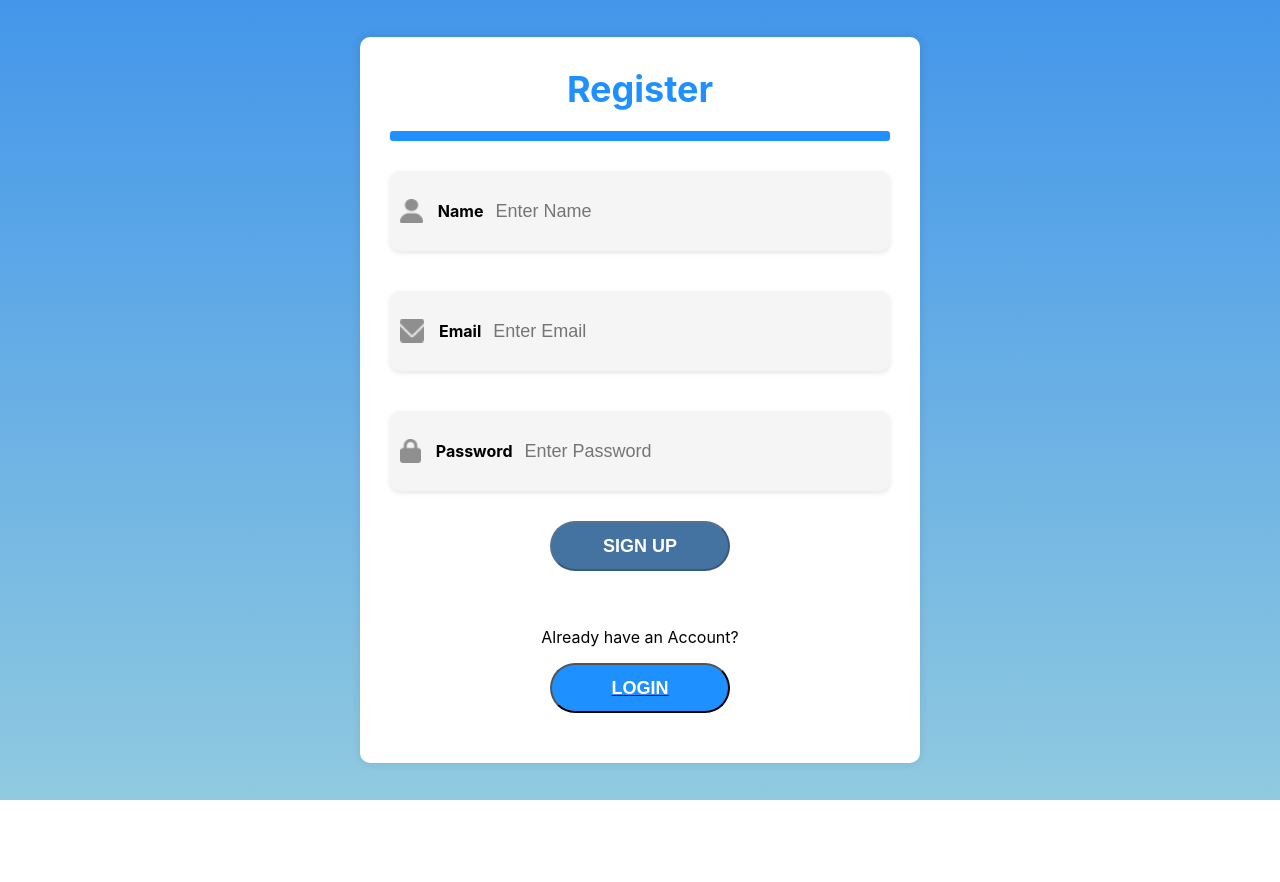
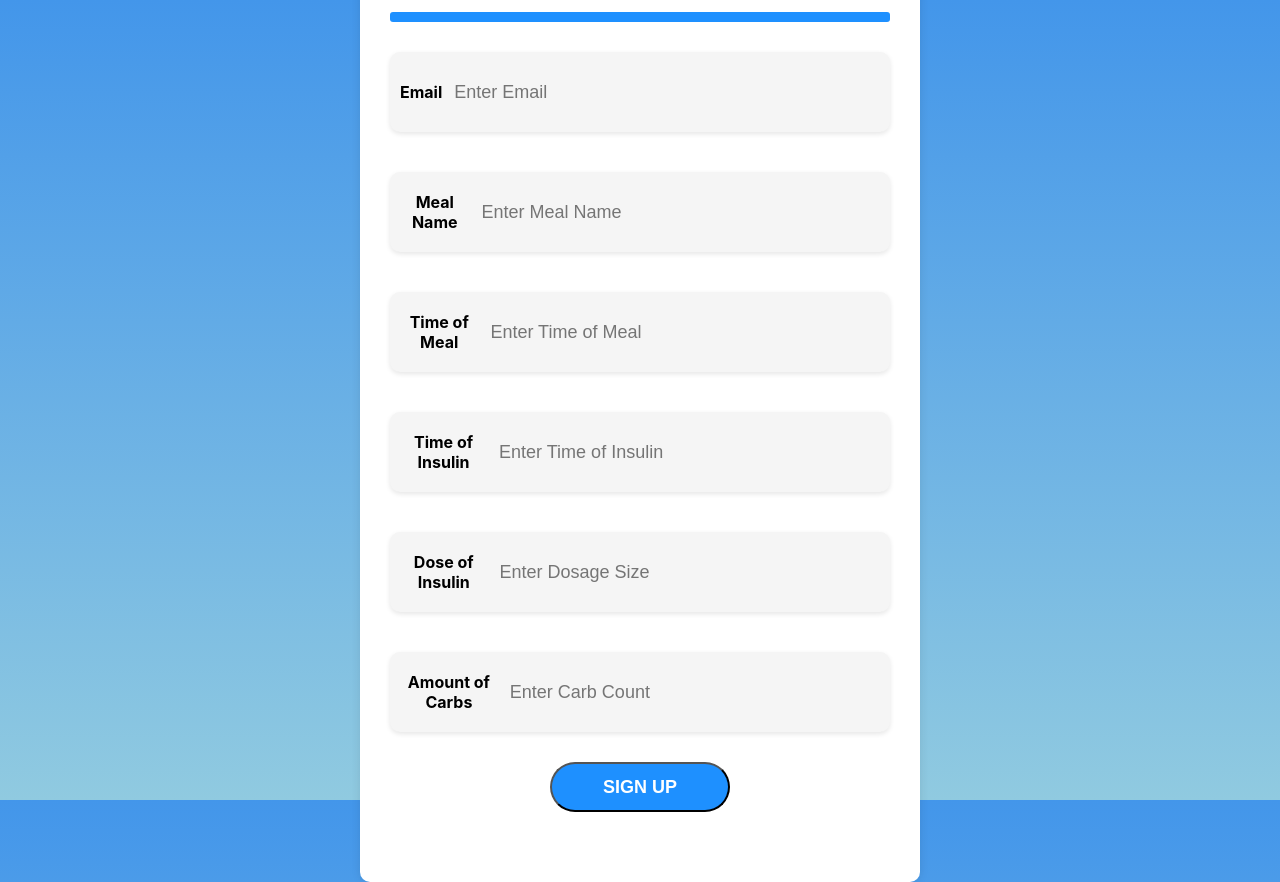
Before and after one commit to Criley71/mern5, a React (Create React App) app in the folder client/: page /home/survey in a window 1280 px wide. Before the commit the page ends 800 px from the top, so only its background shows below. Built offline with nearby package versions, Linux system fonts and the light colour scheme.

Commit message:
survey fix

```diff
--- a/client/src/Survey.js
+++ b/client/src/Survey.js
@@ -9,15 +9,16 @@ import './Login.css'
 function Survey() {
   const [name, setName] = useState('');
   const [email, setEmail] = useState('');
-    const [password, setPassword] = useState('');
-    const [nameError, setNameError] = useState(false);
-    const [emailError, setEmailError] = useState(false);
-    const [passError, setPassError] = useState(false)
+  const [mealName, setMealName] = useState('');
+  const [mealTime, setMealTime] = useState('');
+  const [insulinTime, setInsulinTime] = useState('');
+  const [insulinDose, setInsulinDose] = useState('');
+  const [carbCount, setCarbCount] = useState('');
   const navigate = useNavigate();
   axios.defaults.withCredentials = true;
   const handleSubmit = (e) => {
     e.preventDefault()
-        axios.post('https://mern5-api.vercel.app/survey', { name, email, password })
+    axios.post('https://mern5-api.vercel.app/survey', { email, mealName, mealTime, insulinTime, insulinDose, carbCount })
       .then(result => console.log(result))
       .catch(err => console.log(err))
     navigate('/login')
@@ -31,24 +32,9 @@ function Survey() {
         <div className="underline"></div>
 
         <form onSubmit={handleSubmit} className="inputs">
+
           <div className="input">
-                        <img src={user_icon} alt="" />
-                        <label htmlFor="name">
-                            <strong>Name</strong>
-                        </label>
-                        <input
-                            type='text'
-                            autoComplete='off'
-                            placeholder='Enter Name'
-                            name='name'
-                            className="text-box"
-                            onChange={(e) => setName(e.target.value)}
-                        />
-                    </div>
 
-                    <br />
-                    <div className="input">
-                        <img src={email_icon} alt="" />
             <label htmlFor="email">
               <strong>Email</strong>
             </label>
@@ -63,38 +49,89 @@ function Survey() {
           </div>
           <br />
           <div className="input">
-                        <img src={password_icon} alt="" />
-                        <label htmlFor="password">
-                            <strong>Password</strong>
+
+            <label htmlFor="name">
+              <strong>Meal Name</strong>
             </label>
             <input
-                            type='password'
-                            placeholder='Enter Password'
+              type='text'
               autoComplete='off'
-                            name='password'
+              placeholder='Enter Meal Name'
+              name='name'
+              className="text-box"
+              onChange={(e) => setMealName(e.target.value)}
+            />
+          </div>
+
+          <br />
+          <div className="input">
+
+            <label htmlFor="mtime">
+              <strong>Time of Meal</strong>
+            </label>
+            <input
+              type='text'
+              placeholder='Enter Time of Meal'
+              autoComplete='off'
+              name='mtime'
               className='text-box'
-                            onChange={(e) => setPassword(e.target.value)}
+              onChange={(e) => setMealTime(e.target.value)}
+            />
+          </div>
+          <br />
+          <div className="input">
+
+            <label htmlFor="itime">
+              <strong>Time of Insulin</strong>
+            </label>
+            <input
+              type='text'
+              placeholder='Enter Time of Insulin'
+              autoComplete='off'
+              name='itime'
+              className='text-box'
+              onChange={(e) => setInsulinTime(e.target.value)}
+            />
+          </div>
+          <br />
+          <div className="input">
+
+            <label htmlFor="idose">
+              <strong>Dose of Insulin</strong>
+            </label>
+            <input
+              type='text'
+              placeholder='Enter Dosage Size'
+              autoComplete='off'
+              name='idose'
+              className='text-box'
+              onChange={(e) => setInsulinDose(e.target.value)}
+            />
+          </div>
+          <br />
+          <div className="input">
+
+            <label htmlFor="ccount">
+              <strong>Amount of Carbs</strong>
+            </label>
+            <input
+              type='text'
+              placeholder='Enter Carb Count'
+              autoComplete='off'
+              name='ccount'
+              className='text-box'
+              onChange={(e) => setCarbCount(e.target.value)}
             />
           </div>
           <br />
           <div className="submit-container">
 
-                        <button type='submit' className='submit' disabled={!name || !email || !password}>
+            <button type='submit' className='submit' >
               Sign Up
             </button>
 
           </div>
           <br />
-                    <p>Already have an Account?</p>
-                    <div className="submit-container">
-
-                        <br></br>
-                        <Link to="/login">
-                            <button className='submit' >
-                                Login
-                            </button>
-                        </Link>
-                    </div>
         </form>
 
       </div>
```
Lines whose indentation alone changed are shown as unchanged.
